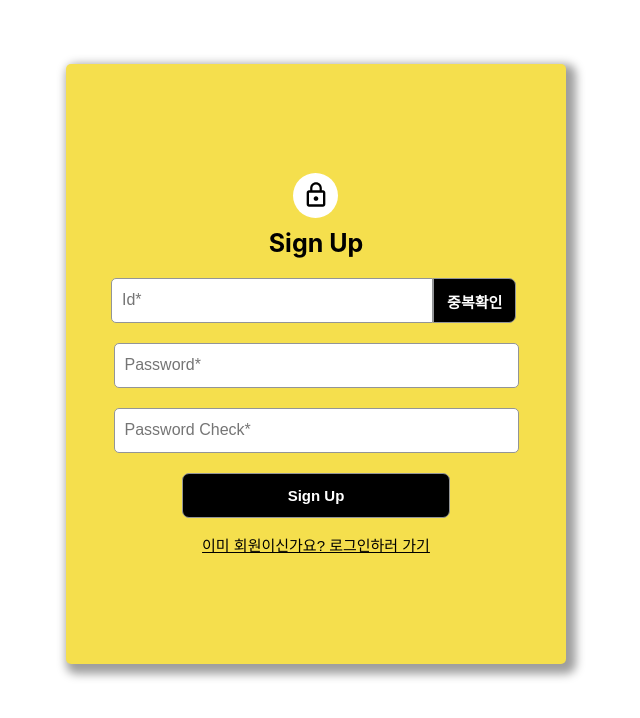
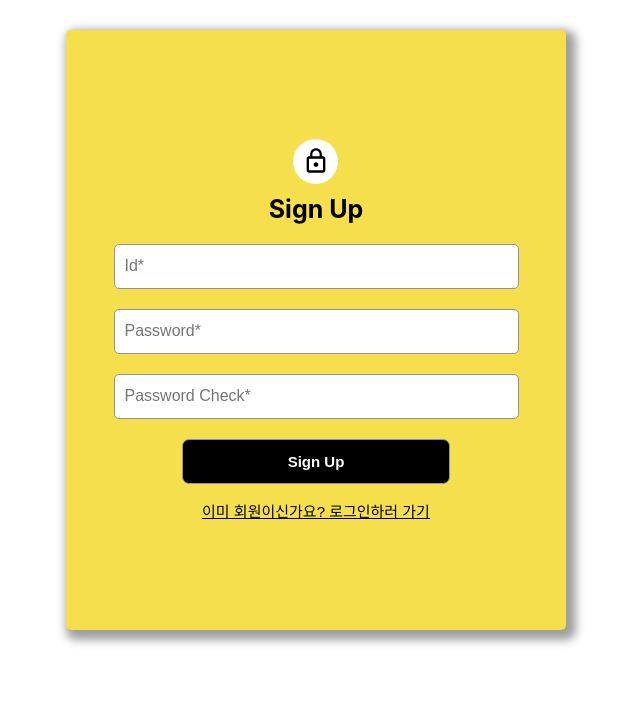
Before and after one commit to DawonEllaKim/ArtubeFrontEnd, a React (Create React App) app: page /signup in a window 1280 px wide. Shown: the top 718 px of the page, without its empty margins (324-964 px from the left). Built offline with nearby package versions, Linux system fonts and the light colour scheme.

Commit message:
Edit - 회원가입 페이지 편집

```diff
--- a/src/pages/SignIn.js
+++ b/src/pages/SignIn.js
@@ -1,21 +1,22 @@
 import React, { useState } from "react";
+import { useDispatch } from "react-redux";
 import styled from "styled-components";
+
 import { MdLockOutline } from "react-icons/md";
 import ArtubeLogo from "../Image/ArtubeLogo.png";
+
 import { Grid, Input, Button, Image } from "../elements";
 import { userActions } from "../redux/modules/user";
-import { useDispatch } from "react-redux";
 import { history } from "../redux/configuerStore";
 
 const SignIn = (props) => {
   const dispatch = useDispatch();
-
   const [id, setId] = useState("");
   const [pwd, setPwd] = useState("");
 
-  function TextInput(e, setState) {
+  const TextInput = (e, setState) => {
     setState(e.target.value);
-  }
+  };
 
   const signIn = () => {
     console.log(id, pwd);
@@ -26,13 +27,13 @@ const SignIn = (props) => {
     <>
       <Wrap>
         <LeftBox>
-          <MainBtn
+          <LogoLink
             onClick={() => {
               history.push("/");
             }}
           >
-            <img src={ArtubeLogo} style={{ width: "100%" }} />
-          </MainBtn>
+            <Logo src={ArtubeLogo} />
+          </LogoLink>
         </LeftBox>
 
         <RightBox>
@@ -95,7 +96,11 @@ const LeftBox = styled.div`
   background-color: #fff;
 `;
 
-const MainBtn = styled.button`
+const Logo = styled.img`
+  width: 100%;
+`;
+
+const LogoLink = styled.button`
   height: 100%;
   border: none;
   background-color: transparent;
@@ -117,7 +122,7 @@ const RightWrap = styled.div`
   flex-direction: column;
   justify-content: center;
   align-items: center;
-  width: 500px;
+  width: 100%;
   height: 600px;
 `;
 
--- a/src/pages/SignUp.js
+++ b/src/pages/SignUp.js
@@ -1,22 +1,22 @@
 import React, { useState } from "react";
+import { useDispatch } from "react-redux";
 import styled from "styled-components";
-import { MdLockOutline } from "react-icons/md";
-import { Grid, Input, Button } from "../elements";
-// import ArtubeLogo from "../Image/ArtubeLogo.png";
+
+import { Input, Button } from "../elements";
 import { history } from "../redux/configuerStore";
 import { userActions } from "../redux/modules/user";
-import { useDispatch } from "react-redux";
+
+import { MdLockOutline } from "react-icons/md";
 
 const SignUp = (props) => {
   const dispatch = useDispatch();
-
   const [userId, setId] = useState("");
   const [password, setPwd] = useState("");
   const [confirmPassword, setConfirmPassword] = useState("");
 
-  function TextInput(e, setState) {
+  const TextInput = (e, setState) => {
     setState(e.target.value);
-  }
+  };
 
   const signup = () => {
     console.log(userId, password, confirmPassword);
@@ -26,6 +26,7 @@ const SignUp = (props) => {
   return (
     <>
       <Wrap>
+        {/* 헤드 : 아이콘 + SignUp텍스트*/}
         <div>
           <IconWrap>
             <MdLockOutline
@@ -35,27 +36,16 @@ const SignUp = (props) => {
           <SignInText>Sign Up</SignInText>
         </div>
 
+        {/* 바디 : 인풋3개 */}
         <Body>
-          <div
-            style={{
-              display: "flex",
-              flexDirection: "row",
-              justifyContent: "left",
-              alignItems: "left",
-              width: "90%",
-              padding: "0 20px",
-            }}
-          >
-            <IdInput
+          <Input
             label=""
             placeholder="Id*"
-              onChange={(e) => TextInput(e, setId)}
+            type="text"
+            _onChange={(e) => TextInput(e, setId)}
             value={userId}
+            // 이게 필요한 이유?
           />
-            <PWcheck>중복확인</PWcheck>
-          </div>
-
-          <div>
           <Input
             label=""
             placeholder="Password*"
@@ -70,9 +60,9 @@ const SignUp = (props) => {
             _onChange={(e) => TextInput(e, setConfirmPassword)}
             value={confirmPassword}
           />
-          </div>
         </Body>
 
+        {/* 푸터 : 버튼 2개 */}
         <div>
           <Button _onClick={signup}>Sign Up</Button>
           <UserExist
@@ -96,7 +86,8 @@ const Wrap = styled.div`
   align-items: center;
   width: 500px;
   height: 600px;
-  margin: 5% auto;
+  margin: auto;
+  transform: translateY(5%);
   background-color: #f5df4d;
   border-radius: 5px;
   box-shadow: 5px 5px 10px 5px #9e9e9e;
@@ -123,46 +114,46 @@ const Body = styled.div`
   width: 90%;
 `;
 
-const IdInput = styled.input`
-  box-sizing: border-box;
-  width: 190%;
-  height: 45px;
-  margin: 0 0 20px 0;
-  padding: 15px 10px;
-  border: 1px solid #939597;
-  border-radius: 5px;
-  font-size: 16px;
-  border-top-right-radius: 0;
-  border-bottom-right-radius: 0;
-`;
-const PWcheck = styled.button`
-  width: 50%;
-  height: 45px;
-  margin: 0 0 15px 0px;
-  padding: 12px 0px;
-  background-color: #000;
-  border: 1px solid #939597;
-  border-radius: 7px;
-  border-top-left-radius: 0;
-  border-bottom-left-radius: 0;
+// const IdInput = styled.input`
+//   box-sizing: border-box;
+//   width: 190%;
+//   height: 45px;
+//   margin: 0 0 20px 0;
+//   padding: 15px 10px;
+//   border: 1px solid #939597;
+//   border-radius: 5px;
+//   font-size: 16px;
+//   border-top-right-radius: 0;
+//   border-bottom-right-radius: 0;
+// `;
+// const PWcheck = styled.button`
+//   width: 50%;
+//   height: 45px;
+//   margin: 0 0 15px 0px;
+//   padding: 12px 0px;
+//   background-color: #000;
+//   border: 1px solid #939597;
+//   border-radius: 7px;
+//   border-top-left-radius: 0;
+//   border-bottom-left-radius: 0;
 
-  color: #fff;
-  font-weight: 700;
-  font-size: 15px;
+//   color: #fff;
+//   font-weight: 700;
+//   font-size: 15px;
 
-  cursor: pointer;
-`;
+//   cursor: pointer;
+// `;
 
-const PwInput = styled.input`
-  box-sizing: border-box;
-  width: 120%;
-  height: 45px;
-  margin-bottom: 20px;
-  padding: 15px 10px;
-  border: 1px solid #939597;
-  border-radius: 5px;
-  font-size: 16px;
-`;
+// const PwInput = styled.input`
+//   box-sizing: border-box;
+//   width: 120%;
+//   height: 45px;
+//   margin-bottom: 20px;
+//   padding: 15px 10px;
+//   border: 1px solid #939597;
+//   border-radius: 5px;
+//   font-size: 16px;
+// `;
 
 const UserExist = styled.button`
   border: none;
```
Also changed, not shown: data.json (+0 -20 lines), src/elements/Grid.js (+9 -9 lines). Lines whose indentation alone changed are shown as unchanged.
